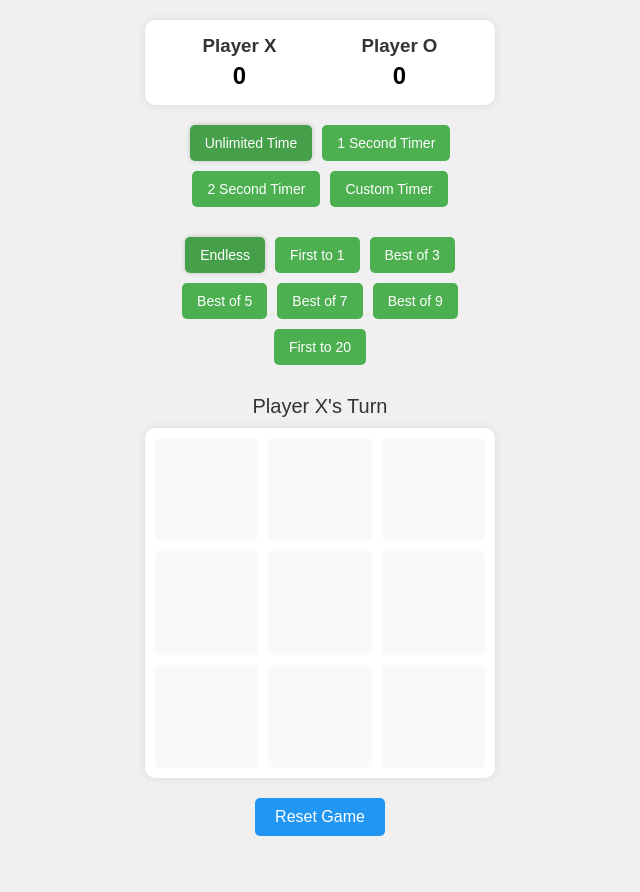
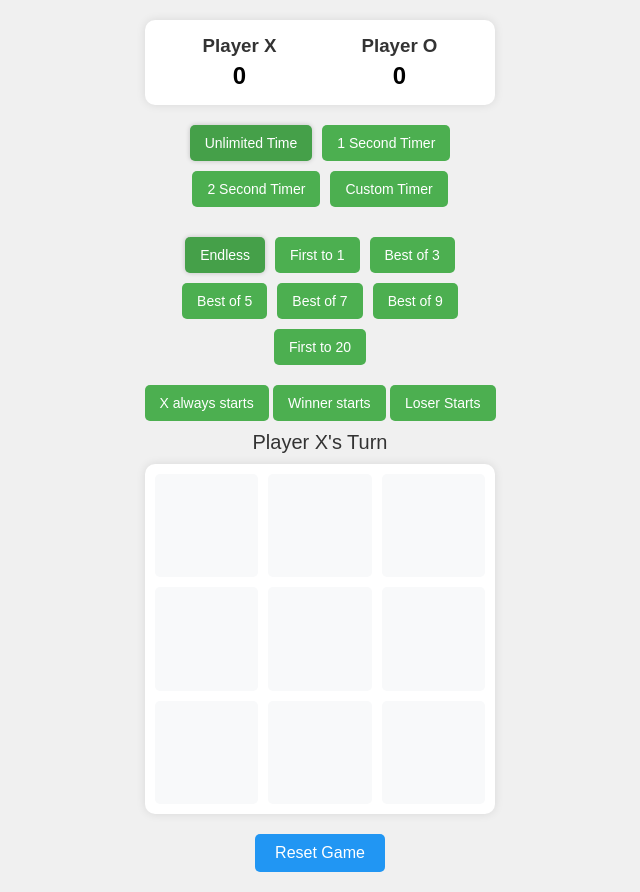
Before and after one commit to edwardsjhk/tictacsnake, a plain HTML site: page index.html in a window 1280 px wide. Shown: the whole page, without its empty margins (320-960 px from the left). Before the commit the page ends 856 px from the top, so only its background shows below. Drawn offline with Linux system fonts and the light colour scheme.

Commit message:
Add files via upload

```diff
--- a/index.html
+++ b/index.html
@@ -250,6 +250,12 @@
     <button class="mode-btn" onclick="setGameMode('first-to-20', event)">First to 20</button>
   </div>
 
+  <div class="start-select">
+    <button class="mode-btn" onclick="setRotationMode('x-start', event)">X always starts</button>
+    <button class="mode-btn" onclick="setRotationMode('winner-start', event)">Winner starts</button>
+    <button class="mode-btn" onclick="setRotationMode('swap-start', event)">Loser Starts</button>
+  </div>
+
   <div class="game-status">Player X's Turn</div>
   <div class="timer" style="display: none;">Time left: 1s</div>
 
@@ -296,6 +302,7 @@
     let targetScore = Infinity;
     let timer;
     let timeLeft;
+    let starthow = 'x-start';
 
     const winningCombinations = [
       [0, 1, 2], [3, 4, 5], [6, 7, 8],
@@ -356,6 +363,23 @@
         case 'best-of-9': targetScore = 5; break;
         case 'first-to-20': targetScore = 20; break;
         default: targetScore = Infinity;
+      }
+
+      resetGame();
+    }
+
+    function setRotationMode(mode, event) {
+      rotationMode = mode;
+      document.querySelectorAll('.start-select .mode-btn').forEach(btn => {
+        btn.classList.remove('active');
+      });
+      event.target.classList.add('active');
+
+      switch(mode) {
+        case 'x-start': starthow = "x-start"; break;
+        case 'winner-start': starthow = "winner-start"; break;
+        case 'swap-start': starthow = "swap-start"; break;
+        default: starthow = "x-start";
       }
 
       resetGame();
@@ -438,7 +462,16 @@
     }
 
     function resetGame() {
-      currentPlayer = 'X';
+
+      if (starthow === 'x-start') {
+        currentPlayer = 'X';
+      } else if (starthow === 'swap-start') {
+        	if (currentPlayer === 'X') {
+        		currentPlayer = 'O';
+        	} else if (currentPlayer === 'O') {
+        		currentPlayer = 'X';
+        		}
+      }
       gameBoard = ['', '', '', '', '', '', '', '', ''];
       gameActive = true;
       clearInterval(timer);
@@ -455,10 +488,11 @@
         alert(`Game Over! ${scores.X > scores.O ? 'Player X' : 'Player O'} wins the series!`);
         scores.X = 0;
         scores.O = 0;
+
       }
 
       updateScores();
-      if (timeLimit !== Infinity) {
+      if (timeLimit !== Infinity && (scores.O !== 0 || scores.X !== 0)) {
         startTimer();
       }
     }
```
